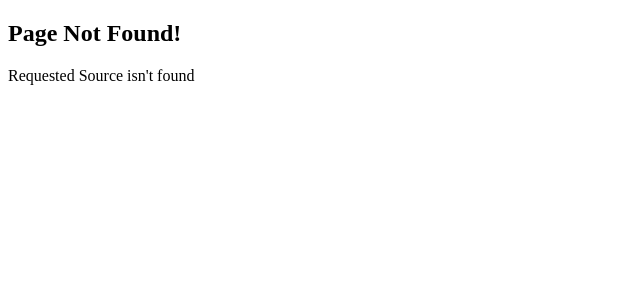
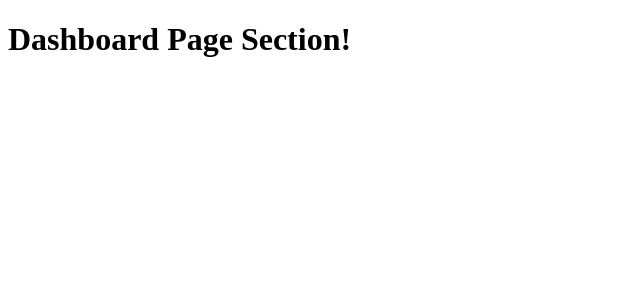
Before and after one commit to AnwardeenM/NextJS, a Next.js app in the folder routing-demo/: page /dashboard in a window 1280 px wide. Before the commit this address had no page. Shown: the top 300 px of the page, without its empty margins (0-640 px from the left). Built offline with nearby package versions, Linux system fonts and the light colour scheme.

Commit message:
Learnt about the File Colocation

```diff
--- /dev/null
+++ b/routing-demo/src/app/dashboard/page.tsx
@@ -0,0 +1,16 @@
+function BarChart(){
+    return <h1>Bar Chart Data!</h1>
+}
+
+export default function Dashboard(){
+    return<h1>Dashboard Page Section!</h1>
+}
+
+// As an process of understanding the File Location we have just added an BarChart function Component,
+// in the page.tsx file.
+// Response:"Runtime Error"; in the window;
+
+// Because the NextJs will always look for an react component written as Default Function(Eg.Other Page.tsx files);
+
+// Step2: Will add the default React Component and see the results.
+// And that's how the File coloaction helps us accidently with not mentioning an component as route.
```
Also changed, not shown: routing-demo/src/app/dashboard/line-chart.tsx (added, +9 -0 lines).
